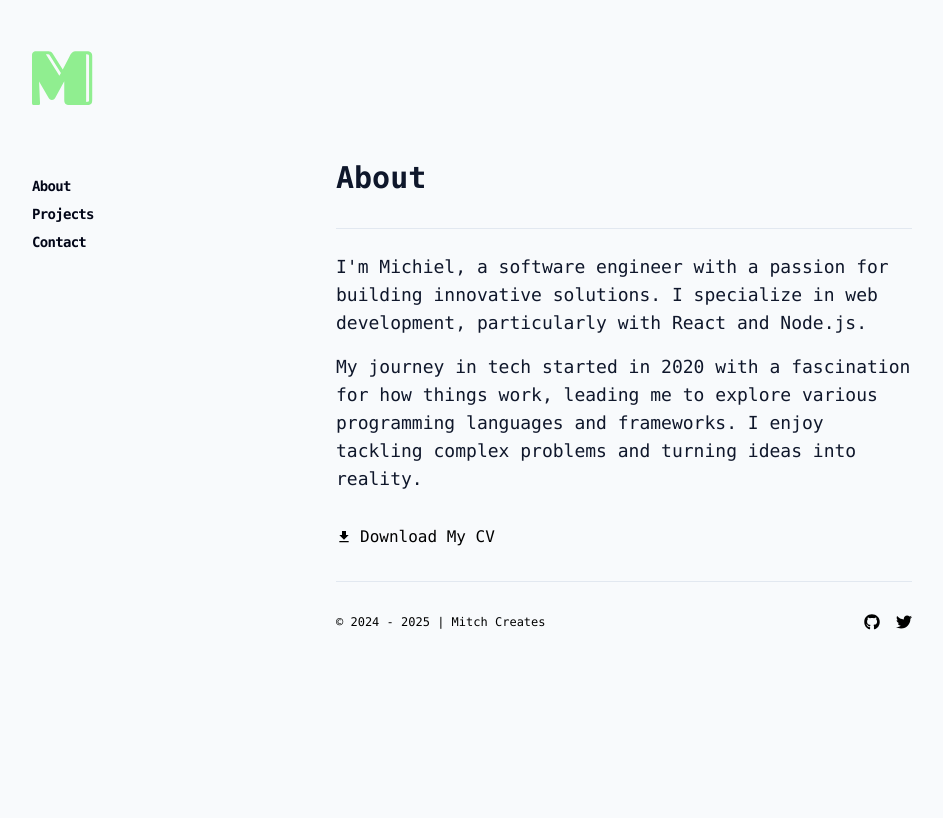
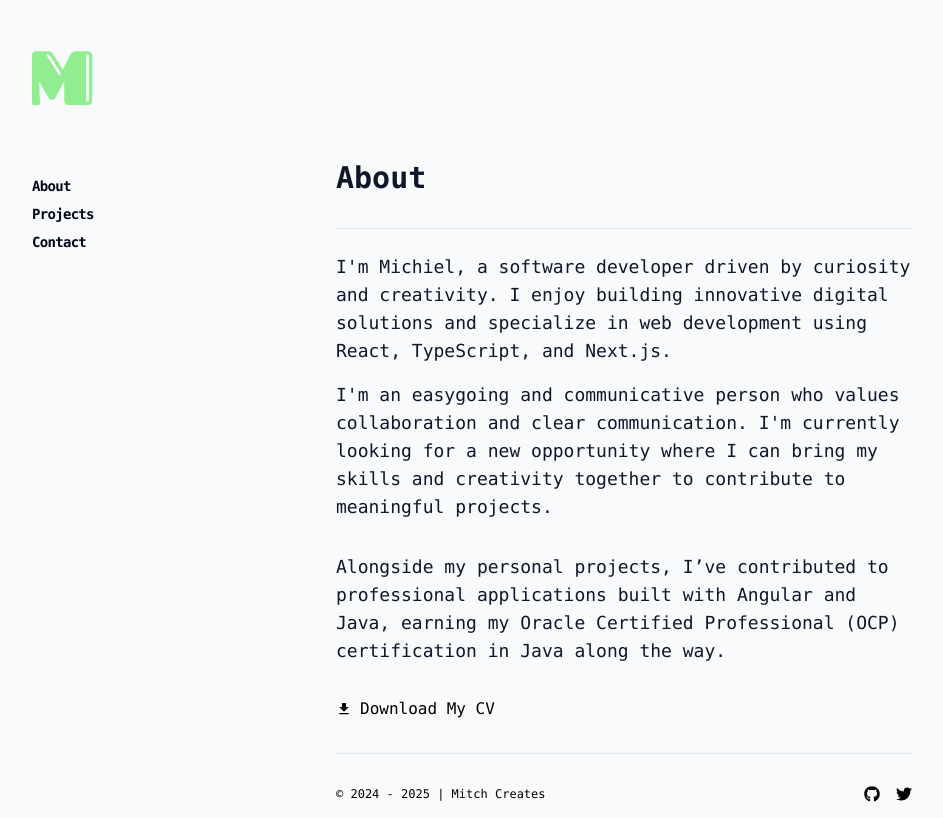
Before and after one commit to Mitch-creates/mitch-portfolio, a React (Vite) app: page /about in a window 1280 px wide. Shown: the whole page, without its empty margins (16-959 px from the left). Built offline with nearby package versions, Linux system fonts and the light colour scheme.

Commit message:
Changed about text

```diff
--- a/src/pages/About.tsx
+++ b/src/pages/About.tsx
@@ -7,15 +7,20 @@ function About() {
         About
       </h1>
       <p className="text-lg text-slate-900 mb-4">
-        I'm Michiel, a software engineer with a passion for building innovative
-        solutions. I specialize in web development, particularly with React and
-        Node.js.
+        I'm Michiel, a software developer driven by curiosity and creativity. I
+        enjoy building innovative digital solutions and specialize in web
+        development using React, TypeScript, and Next.js.
       </p>
       <p className="text-lg text-slate-900 mb-8">
-        My journey in tech started in 2020 with a fascination for how things
-        work, leading me to explore various programming languages and
-        frameworks. I enjoy tackling complex problems and turning ideas into
-        reality.
+        I'm an easygoing and communicative person who values collaboration and
+        clear communication. I'm currently looking for a new opportunity where I
+        can bring my skills and creativity together to contribute to meaningful
+        projects.
+      </p>
+      <p className="text-lg text-slate-900 mb-8">
+        Alongside my personal projects, I’ve contributed to professional
+        applications built with Angular and Java, earning my Oracle Certified
+        Professional (OCP) certification in Java along the way.
       </p>
 
       <a
--- a/src/pages/Home.tsx
+++ b/src/pages/Home.tsx
@@ -9,7 +9,7 @@ function Home() {
   return (
     <main className="px-4 md:px-0 pt-[20vh]">
       {/* Hero Section */}
-      <section className="mb-16 pb-16 border-b border-slate-200">
+      <section className="mb-16 pb-16 border-b border-slate-300">
         <h1 className=" text-3xl md:text-4xl font-semibold text-slate-900">
           Moin, I'm Michiel
         </h1>
@@ -18,8 +18,8 @@ function Home() {
         </span>
 
         <p className="pb-4 md:pt-0 pt-10 text-lg text-slate-900">
-          Curiosity-fueled developer combining creativity and technology to
-          craft meaningful digital experiences.
+          Curiosity-fueled developer blending creativity and modern technologies
+          to build meaningful digital experiences.
         </p>
         <Link
           to="/about"
```
